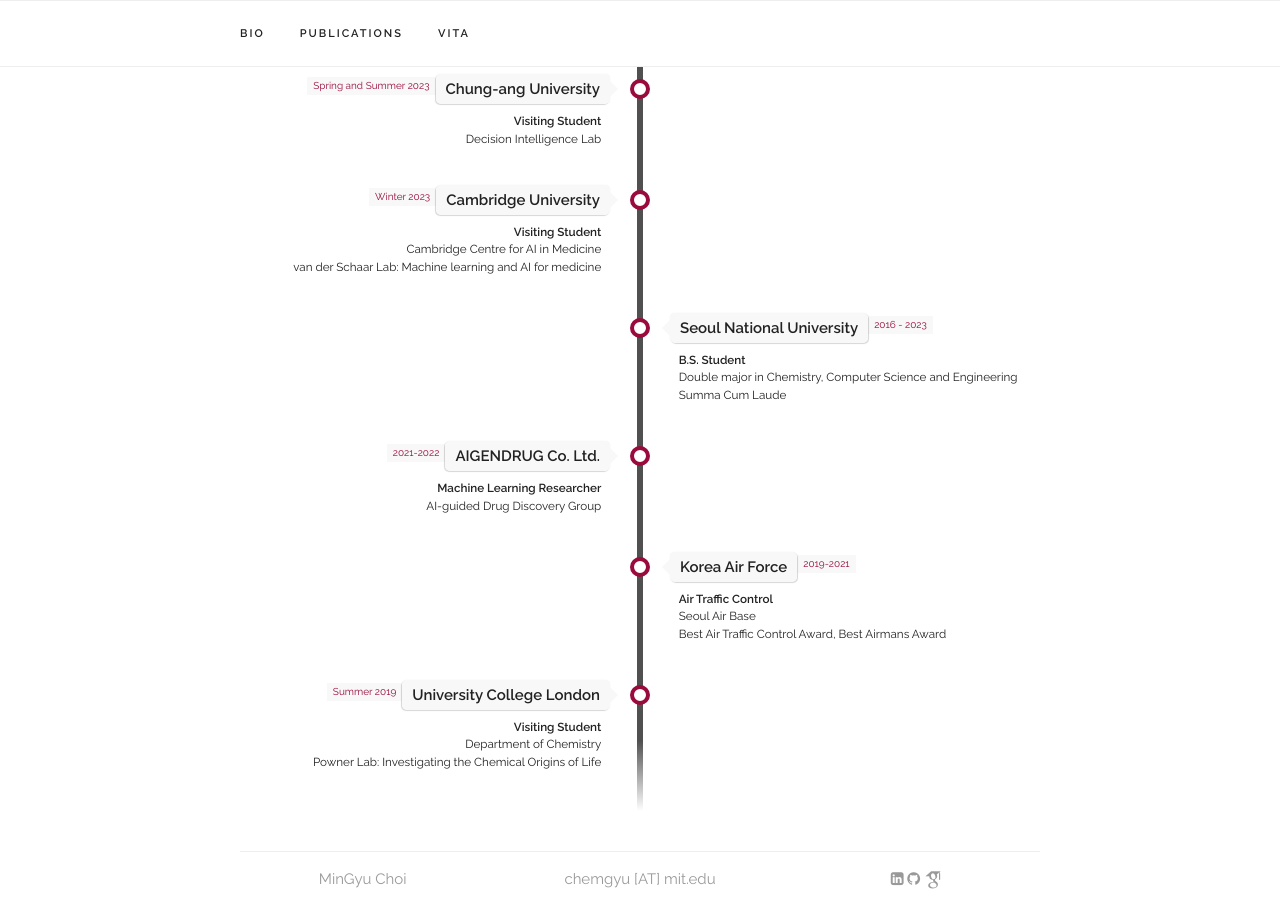
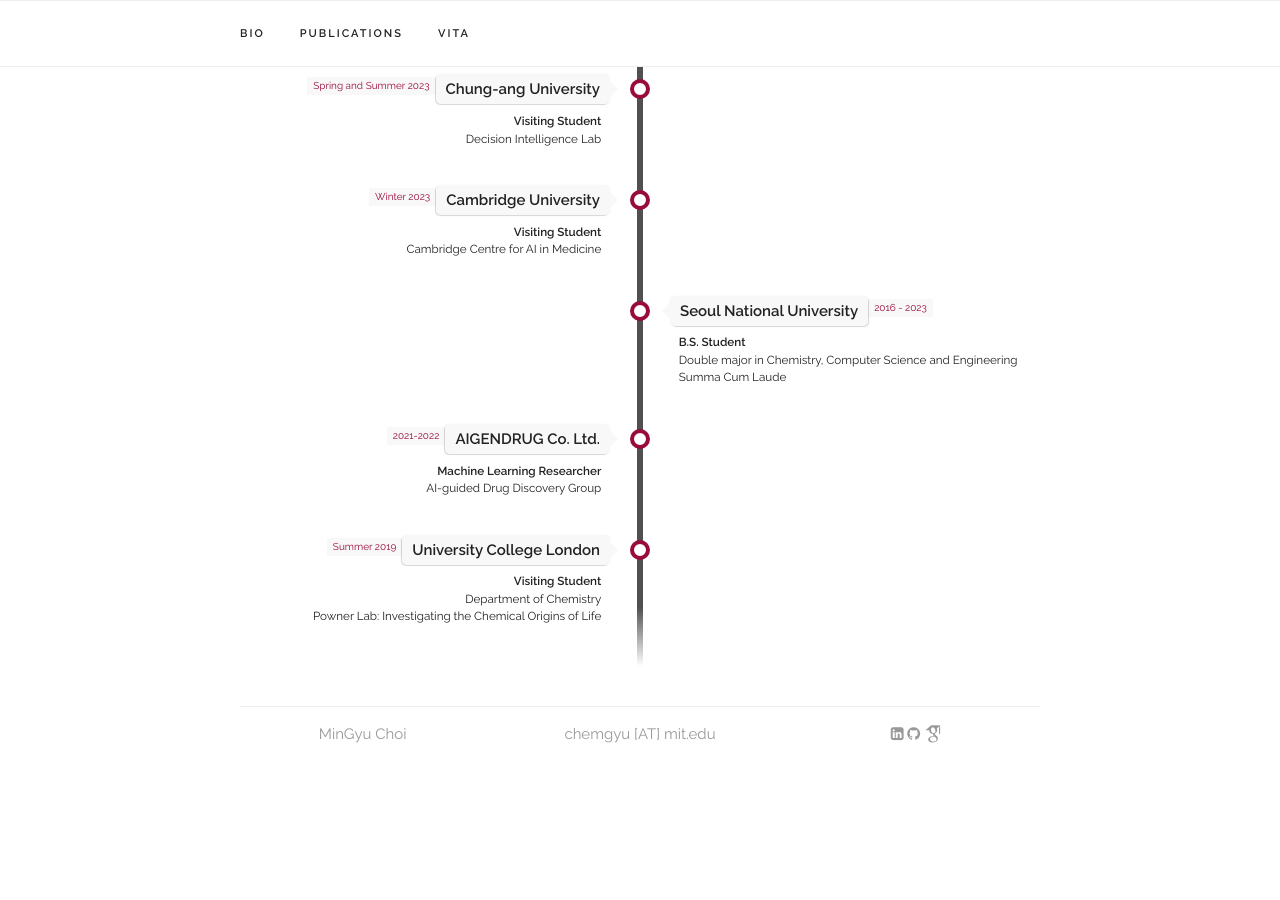
Before and after one commit to Chemgyu/Chemgyu.github.io, a Jekyll site: the page built from index.html, in a window 1280 px wide and 900 px high, scrolled down 1637 px. Built offline with Jekyll 4.4.1, drawn with Linux system fonts in a browser that asks for light colours; some web fonts are replaced; after the commit the page ends 2463 px from its top, so only the background shows below that.

Commit message:
Update experience.yaml

```diff
--- a/_data/experience.yaml
+++ b/_data/experience.yaml
@@ -15,7 +15,7 @@
 - place: "Cambridge University"
   time: "Winter 2023"
   title: "Visiting Student"
-  subtitle: "Cambridge Centre for AI in Medicine <br/> van der Schaar Lab: Machine learning and AI for medicine"
+  subtitle: "Cambridge Centre for AI in Medicine"
   category: "work"
 
 - place: "Seoul National University"
@@ -30,12 +30,6 @@
   subtitle: "AI-guided Drug Discovery Group"
   category: "work"
 
-- place: "Korea Air Force"
-  time: "2019-2021"
-  title: "Air Traffic Control"
-  subtitle: "Seoul Air Base <br/> Best Air Traffic Control Award, Best Airmans Award"
-  category: "school"
-
 - place: "University College London"
   time: "Summer 2019"
   title: "Visiting Student"
```
